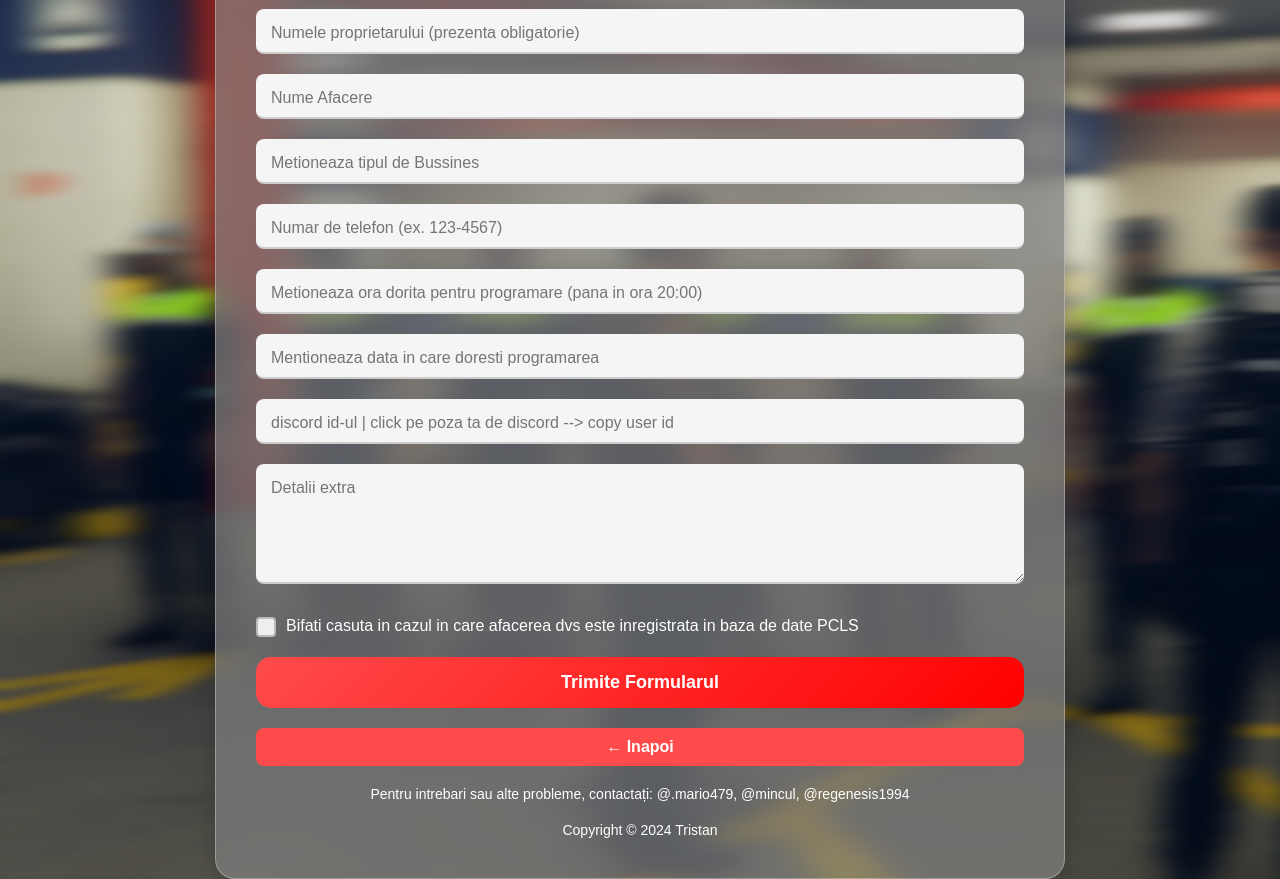
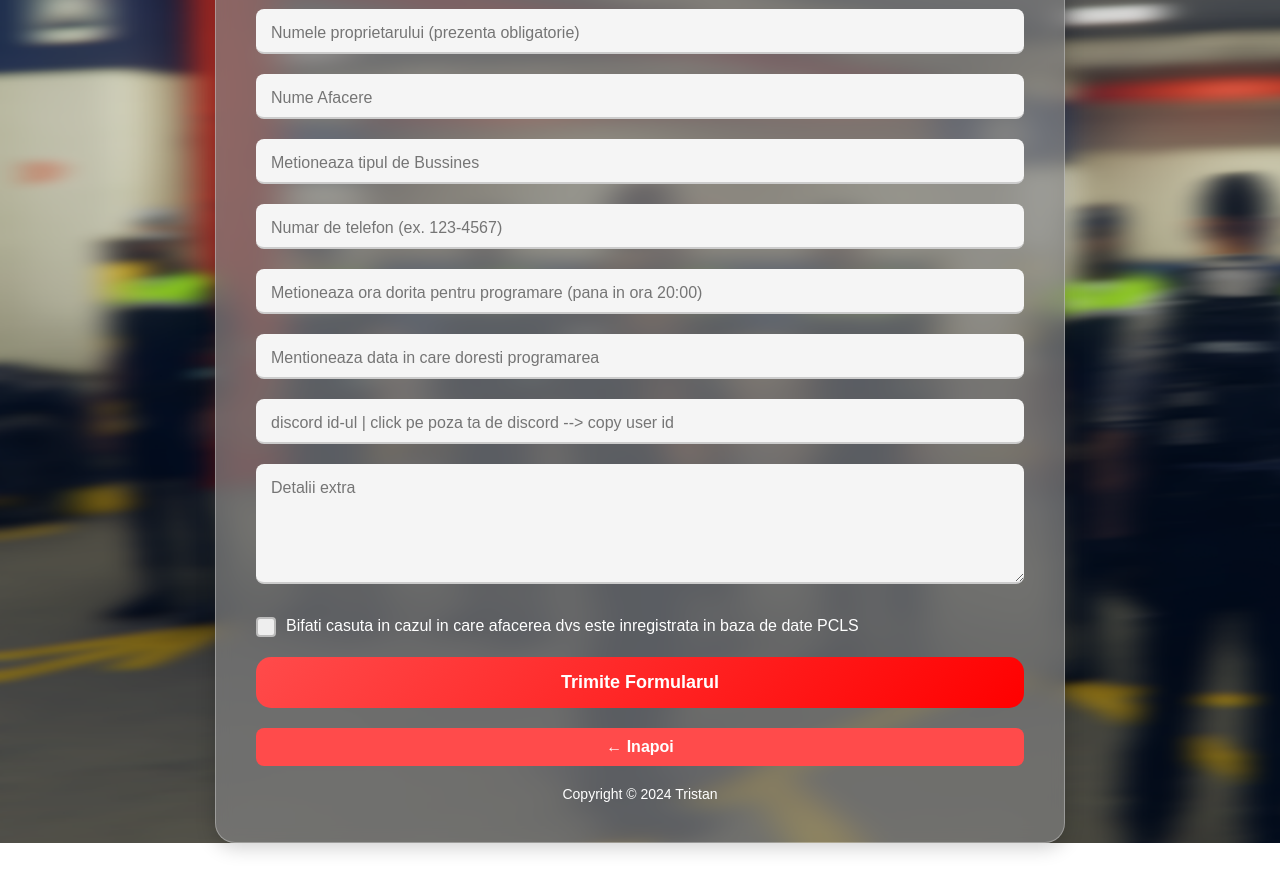
Before and after one commit to TristanfinalBo2/Programari-PCLS, a plain HTML site: page pcls_page.html in a window 1280 px wide. Shown: the part 154-1033 px from the top of the page. After the commit the page ends 997 px from the top, so only its background shows below. Drawn offline with Linux system fonts and the light colour scheme.

Commit message:
Update pcls_page.html

```diff
--- a/pcls_page.html
+++ b/pcls_page.html
@@ -286,7 +286,6 @@
             <input type="submit" value="Trimite Formularul" id="submit">
             <a href="index.html" class="back-button">← Inapoi</a>
         </form>
-        <small>Pentru intrebari sau alte probleme, contactați: @.mario479, @mincul, @regenesis1994</small>
         <small>Copyright © 2024 Tristan</small>
     </div>
 
```
